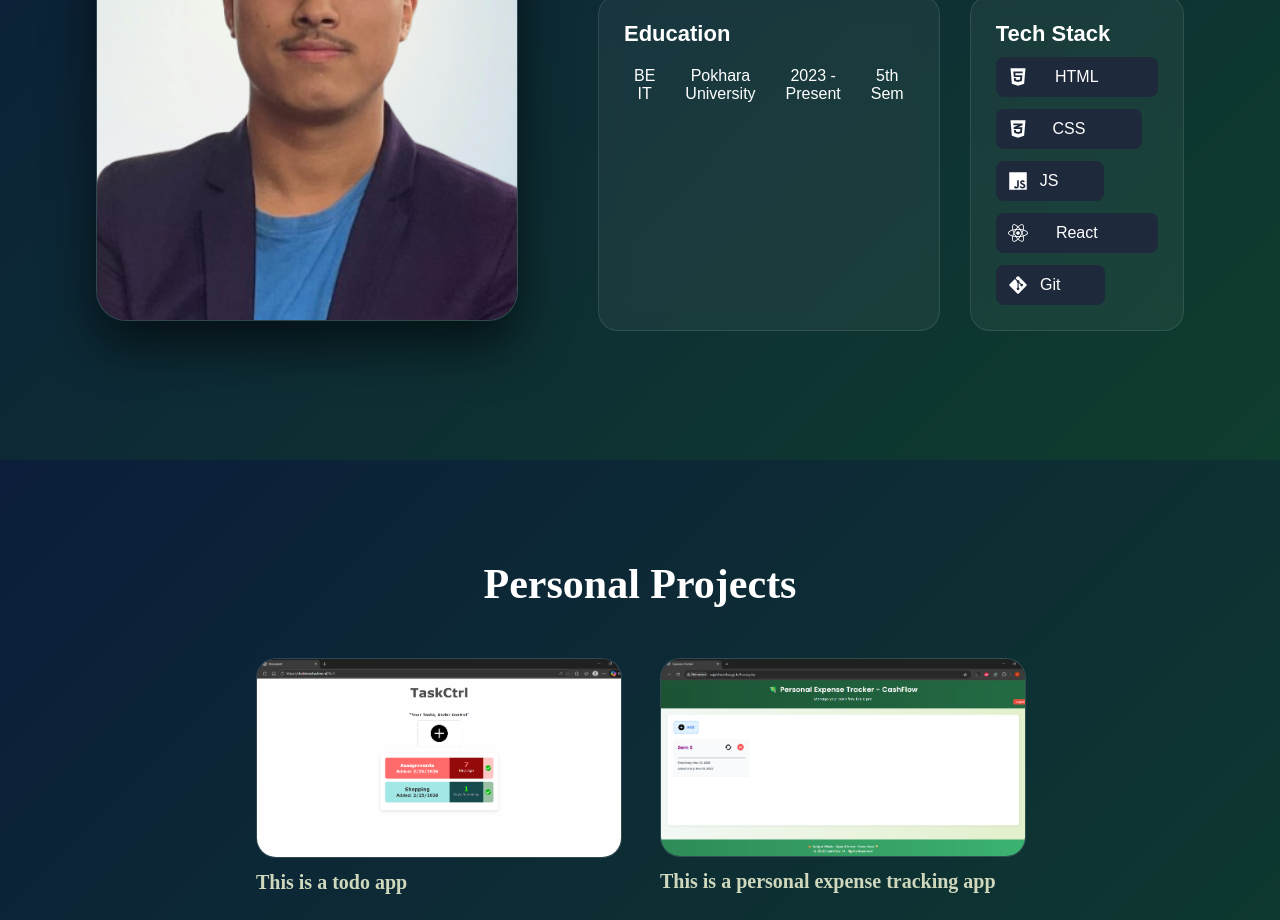
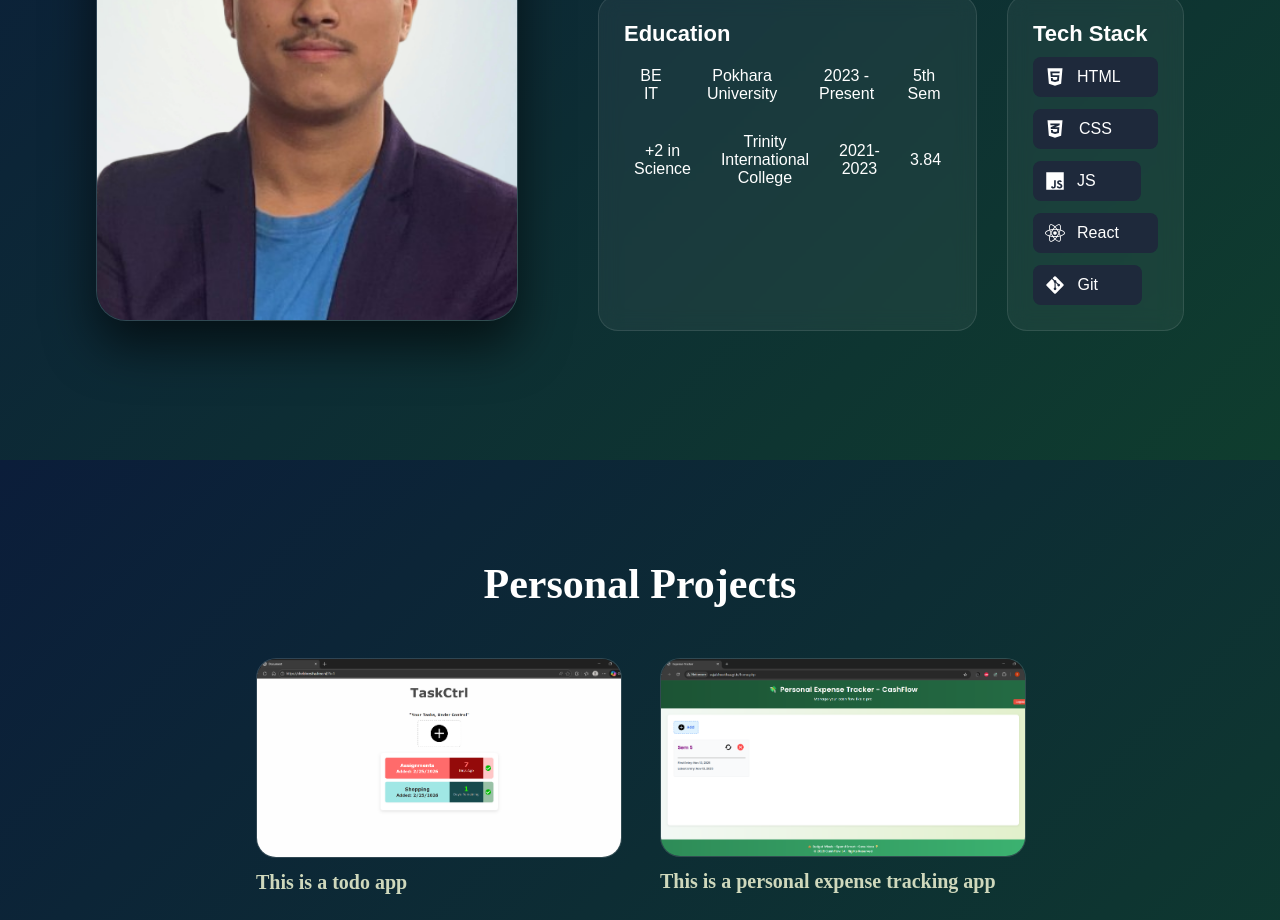
Before and after one commit to Sujal-Shrestha-SS/portfolio, a React (Vite) app in the folder my-portfolio/: page / in a window 1280 px wide. Shown: the part 1140-2060 px from the top of the page. Built offline with nearby package versions, Linux system fonts and the light colour scheme.

Commit message:
Visual testing for multiple education rows

```diff
--- a/my-portfolio/src/components/About.jsx
+++ b/my-portfolio/src/components/About.jsx
@@ -30,6 +30,13 @@ const About = () => {
               <span>Pokhara University</span>
               <span>2023 - Present</span>
               <span>5th Sem</span>
+            </EducationGrid>
+
+            <EducationGrid>
+              <span>+2 in Science</span>
+              <span>Trinity International College</span>
+              <span>2021-2023</span>
+              <span>3.84</span>
             </EducationGrid>
           </InfoCard>
 
```
